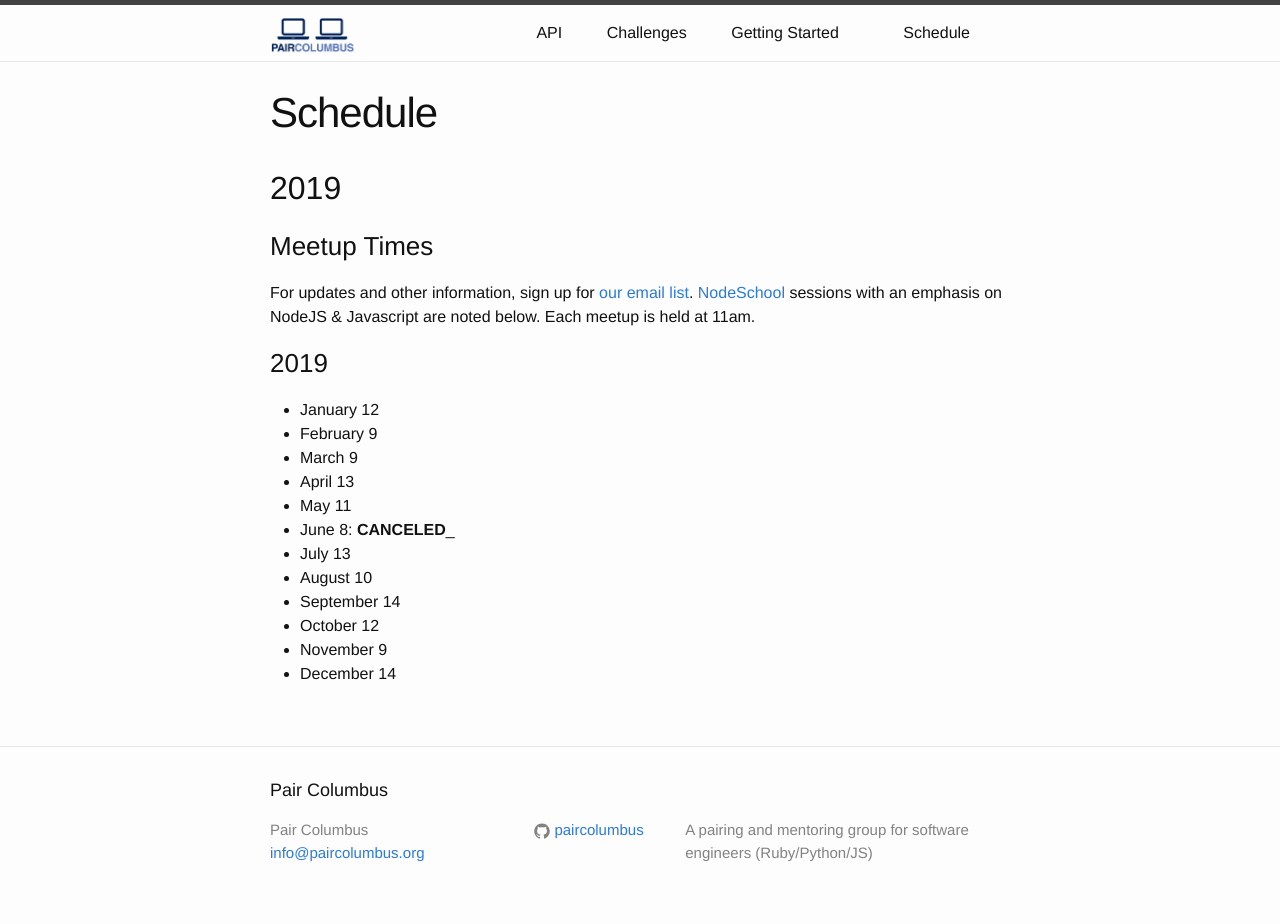
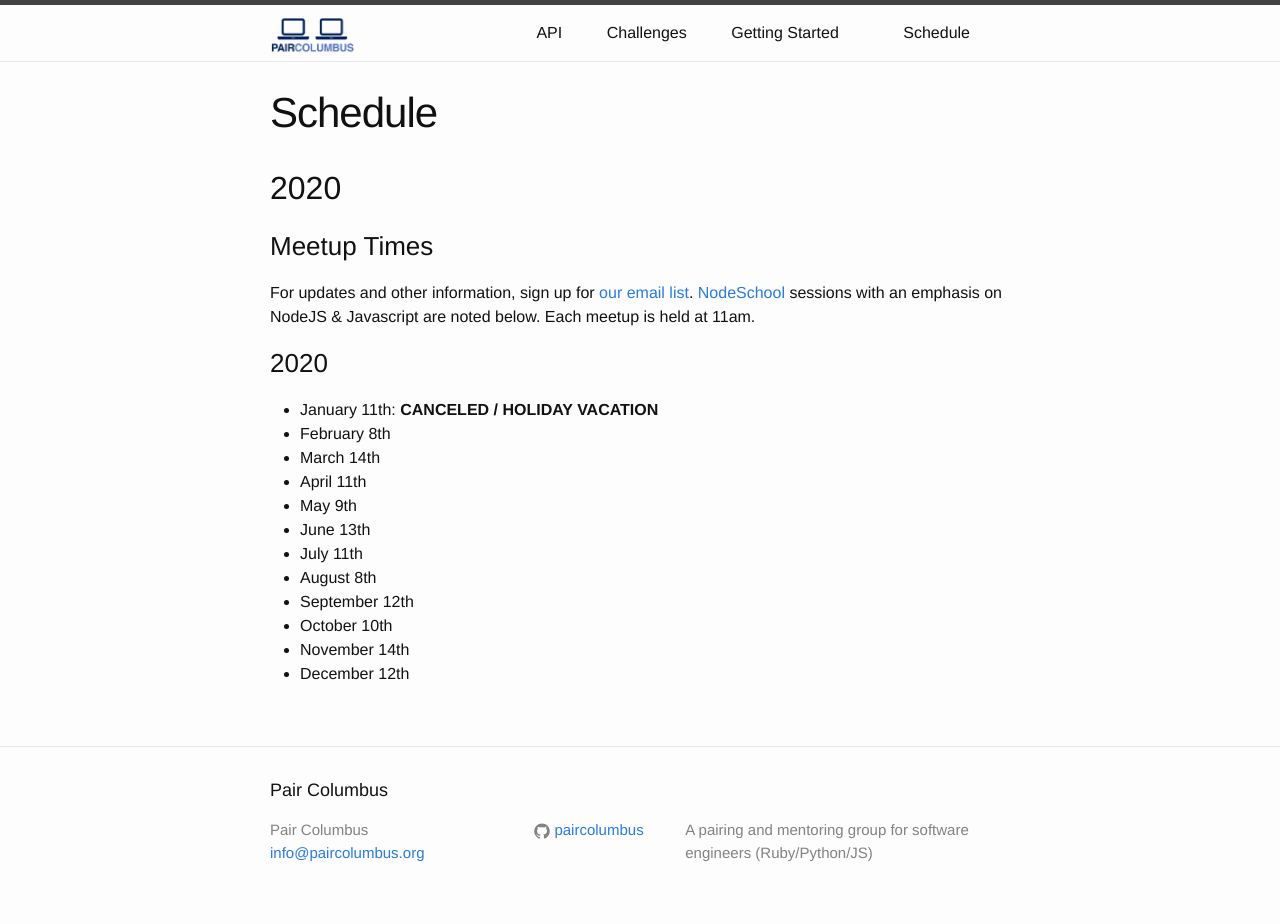
Before and after one commit to paircolumbus/paircolumbus.github.io, a Jekyll site: the page built from pages/schedule.md, in a window 1280 px wide. Built offline with Jekyll 4.4.1, drawn with Linux system fonts in a browser that asks for light colours; comment, search, counter and statistics services are not loaded.

Commit message:
Update schedule.md

```diff
--- a/pages/schedule.md
+++ b/pages/schedule.md
@@ -4,21 +4,21 @@ title: Schedule
 permalink: /schedule/
 ---
 
-## 2019
+## 2020
 
 ### Meetup Times
 For updates and other information, sign up for [our email list](http://paircolumbus.org/). [NodeSchool](http://nodeschool.io) sessions with an emphasis on NodeJS & Javascript are noted below. Each meetup is held at 11am.
 
-### 2019
-- January 12
-- February 9
-- March 9
-- April 13
-- May 11
-- June 8: __CANCELED___
-- July 13
-- August 10
-- September 14
-- October 12
-- November 9
-- December 14
+### 2020
+- January 11th: __CANCELED / HOLIDAY VACATION__
+- February 8th
+- March 14th
+- April 11th
+- May 9th
+- June 13th
+- July 11th
+- August 8th
+- September 12th
+- October 10th
+- November 14th
+- December 12th
```
